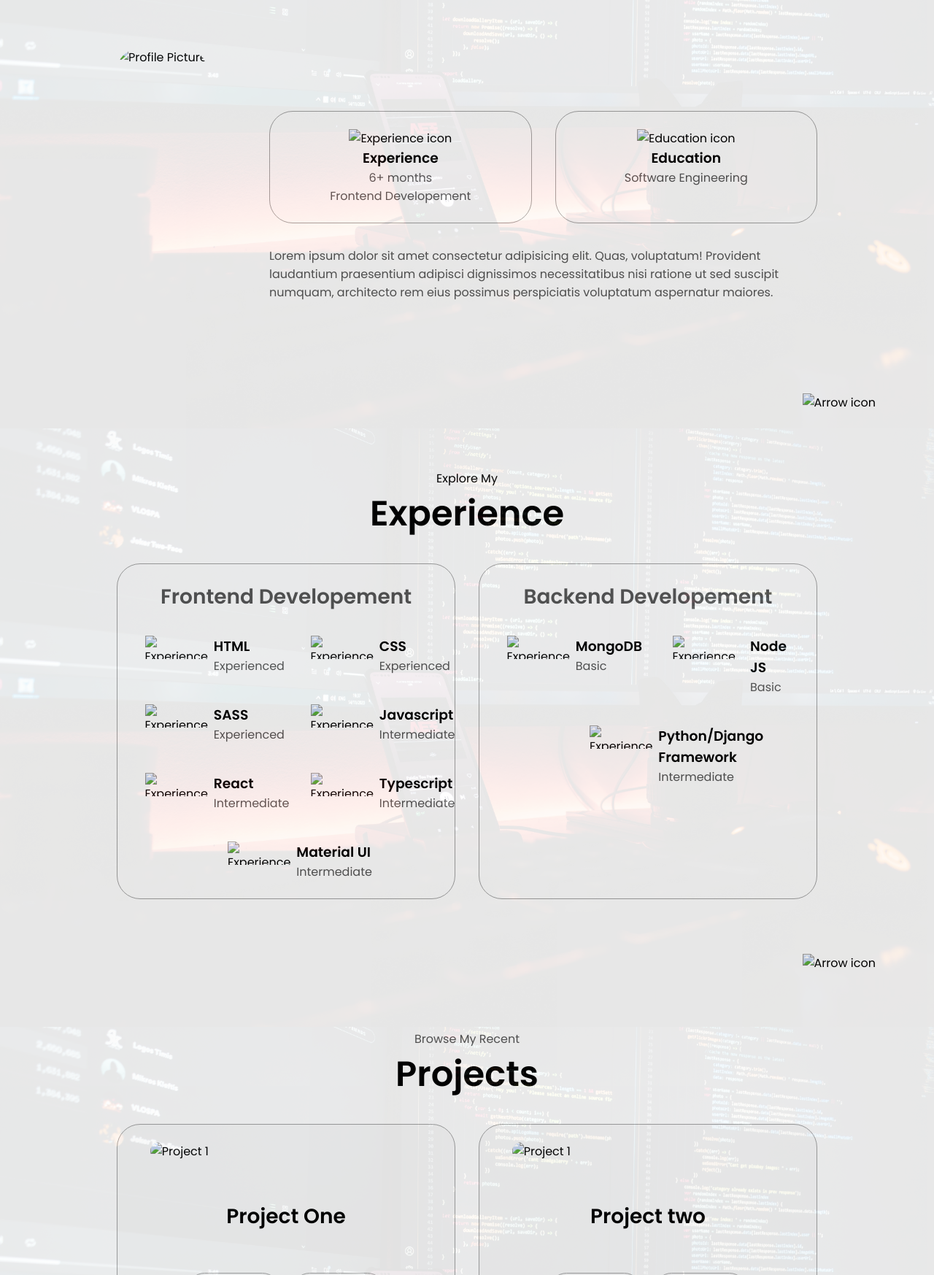
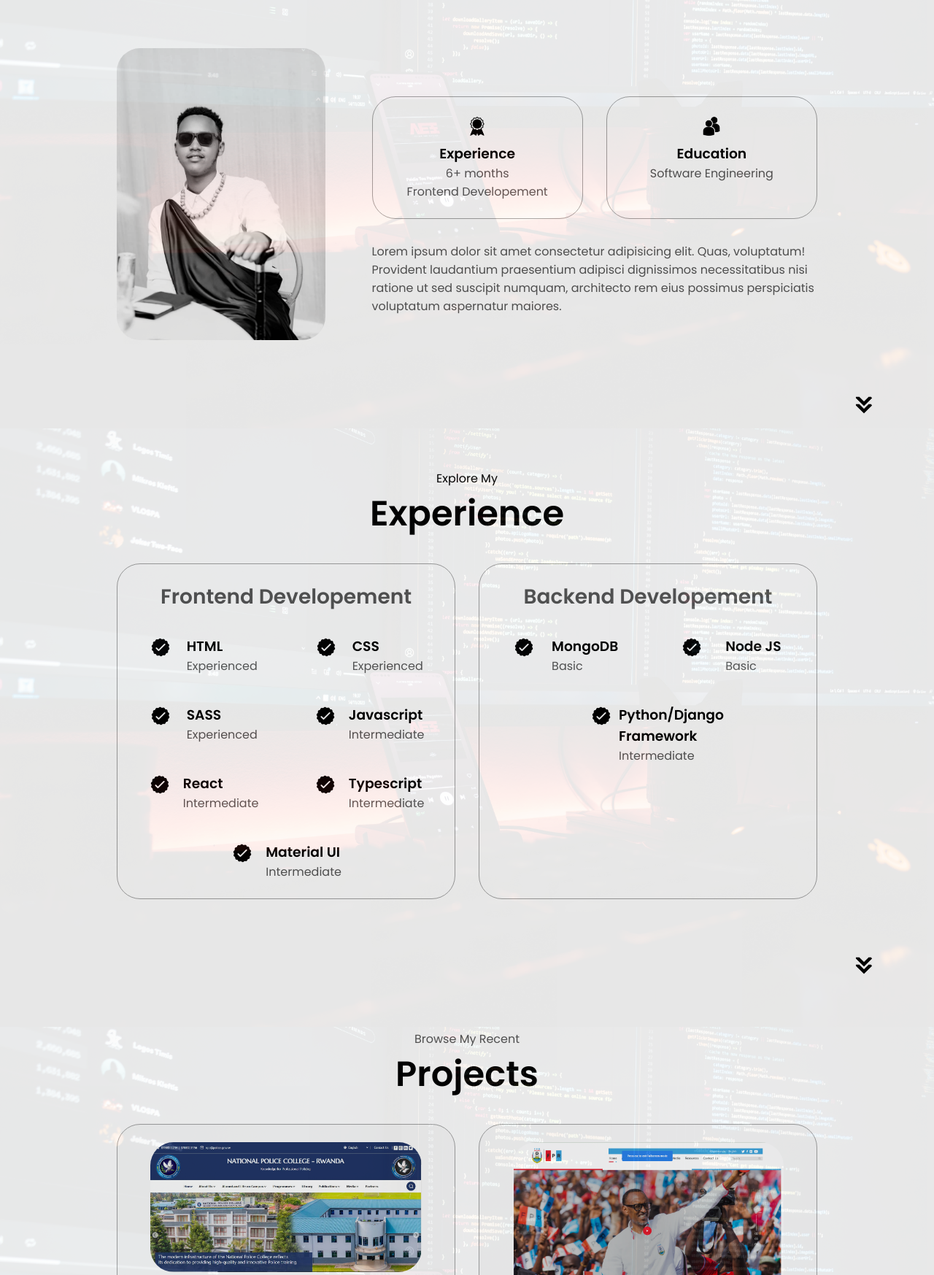
Before and after one commit to Daniel-Ntwali4/Daniel-Ntwali4.github.io, a plain HTML site: page src/index.html in a window 1280 px wide. Shown: the part 1053-2800 px from the top of the page at 73% size. Drawn offline with Linux system fonts and the light colour scheme; files whose address does not match are found by name.

Commit message:
first commit

```diff
--- a/src/index.html
+++ b/src/index.html
@@ -36,7 +36,7 @@
 
     <section id="profile">
         <div class="section__pic-container">
-            <img src="../assets/profile-pic.jpeg" alt="Profile Picture" style="border-radius: 50px;">
+            <img src=".././profile-pic.jpeg" alt="Profile Picture" style="border-radius: 50px;">
         </div>
         <div class="section__text">
             <p class="section__text__p1">Hello, I'm</p>
@@ -48,13 +48,13 @@
             </div>
             <div id="socials-container">
                 <img
-                    src="../assets/linkedin.png"
+                    src=".././linkedin.png"
                     alt="linkedin profile"
                     class="icon"
                     onclick="location.href='https://www.linkedin.com/'"
                 />
                 <img
-                    src="../assets/github.png"
+                    src=".././github.png"
                     alt="github profile"
                     class="icon"
                     onclick="location.href='https://github.com/'"
@@ -68,17 +68,17 @@
         <h1 class="title">About Me</h1>
         <div class="section-container">
             <div class="section__pic-container">
-                <img src="../assets/profile-pic.jpeg" alt="Profile Picture" class="about-pic">
+                <img src=".././profile-pic.jpeg" alt="Profile Picture" class="about-pic">
             </div>
             <div class="about-details-container">
                 <div class="about-containers">
                     <div class="details-container">
-                        <img src="../assets/experience.png" alt="Experience icon" class="icon">
+                        <img src=".././experience.png" alt="Experience icon" class="icon">
                         <h3>Experience</h3>
                         <p>6+ months <br>Frontend Developement</p>
                     </div>
                     <div class="details-container">
-                        <img src="../assets/education.png" alt="Education icon" class="icon">
+                        <img src=".././education.png" alt="Education icon" class="icon">
                         <h3>Education</h3>
                         <p>Software Engineering</p>
                     </div>
@@ -88,7 +88,7 @@
                 </div>
             </div>
         </div>
-        <img src="../assets/arrow.png" alt="Arrow icon" class="icon arrow" onclick="location.href='./#experience'">
+        <img src=".././arrow.png" alt="Arrow icon" class="icon arrow" onclick="location.href='./#experience'">
     </section>
 
     <section id="experience">
@@ -101,7 +101,7 @@
                     <div class="article-container">
                         <article>
                             <img
-                                src="../assets/checkmark.png"
+                                src=".././checkmark.png"
                                 alt="Experience icon"
                                 class="icon"
                             >
@@ -112,7 +112,7 @@
                         </article>
                         <article>
                             <img
-                                src="../assets/checkmark.png"
+                                src=".././checkmark.png"
                                 alt="Experience icon"
                                 class="icon"
                             >
@@ -123,7 +123,7 @@
                         </article>
                         <article>
                             <img
-                                src="../assets/checkmark.png"
+                                src=".././checkmark.png"
                                 alt="Experience icon"
                                 class="icon"
                             >
@@ -134,7 +134,7 @@
                         </article>
                         <article>
                             <img
-                                src="../assets/checkmark.png"
+                                src=".././checkmark.png"
                                 alt="Experience icon"
                                 class="icon"
                             >
@@ -145,7 +145,7 @@
                         </article>
                         <article>
                             <img
-                                src="../assets/checkmark.png"
+                                src=".././checkmark.png"
                                 alt="Experience icon"
                                 class="icon"
                             >
@@ -156,7 +156,7 @@
                         </article>
                         <article>
                             <img
-                                src="../assets/checkmark.png"
+                                src=".././checkmark.png"
                                 alt="Experience icon"
                                 class="icon"
                             >
@@ -167,7 +167,7 @@
                         </article>
                         <article>
                             <img
-                                src="../assets/checkmark.png"
+                                src=".././checkmark.png"
                                 alt="Experience icon"
                                 class="icon"
                             >
@@ -183,7 +183,7 @@
                     <div class="article-container">
                         <article>
                             <img
-                                src="../assets/checkmark.png"
+                                src=".././checkmark.png"
                                 alt="Experience icon"
                                 class="icon"
                             >
@@ -194,7 +194,7 @@
                         </article>
                         <article>
                             <img
-                                src="../assets/checkmark.png"
+                                src=".././checkmark.png"
                                 alt="Experience icon"
                                 class="icon"
                             >
@@ -205,7 +205,7 @@
                         </article>
                         <article>
                             <img
-                                src="../assets/checkmark.png"
+                                src=".././checkmark.png"
                                 alt="Experience icon"
                                 class="icon"
                             >
@@ -218,7 +218,7 @@
                 </div>
             </div>
         </div>
-        <img src="../assets/arrow.png" alt="Arrow icon" class="icon arrow" onclick="location.href='./#projects'">
+        <img src=".././arrow.png" alt="Arrow icon" class="icon arrow" onclick="location.href='./#projects'">
     </section>
 
     <section id="projects">
@@ -229,7 +229,7 @@
                 <div class="details-container color-container">
                     <div class="article-container">
                         <img
-                            src="../assets/project-1.jpeg"
+                            src=".././project-1.jpeg"
                             alt="Project 1"
                             class="project-img"
                         />
@@ -253,7 +253,7 @@
                 <div class="details-container color-container">
                     <div class="article-container">
                         <img
-                            src="../assets/rpf-demo.png"
+                            src=".././rpf-demo.png"
                             alt="Project 1"
                             class="project-img"
                         />
@@ -277,7 +277,7 @@
                 <div class="details-container color-container">
                     <div class="article-container">
                         <img
-                            src="../assets/project-3.jpeg"
+                            src=".././project-3.jpeg"
                             alt="Project 1"
                             class="project-img"
                         />
@@ -301,7 +301,7 @@
             </div>
         </div>
         <img
-            src="../assets/arrow.png"
+            src=".././arrow.png"
             alt="Arrow icon"
             class="icon arrow"
             onclick="location.href='./#contact'"
@@ -314,7 +314,7 @@
         <div class="contact-info-upper-container">
             <div class="contact-info-container">
                 <img
-                    src="../assets/email.png"
+                    src=".././email.png"
                     alt="Email icon"
                     class="icon contact-icon email-icon"
                 >
@@ -322,7 +322,7 @@
             </div>
             <div class="contact-info-container">
                 <img
-                    src="../assets/email.png"
+                    src=".././email.png"
                     alt="Email icon"
                     class="icon contact-icon email-icon"
                 >
```
